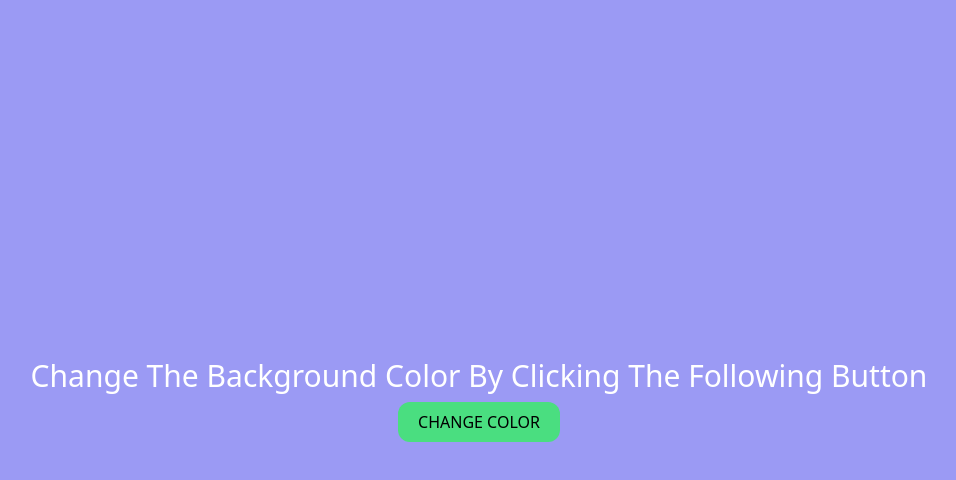
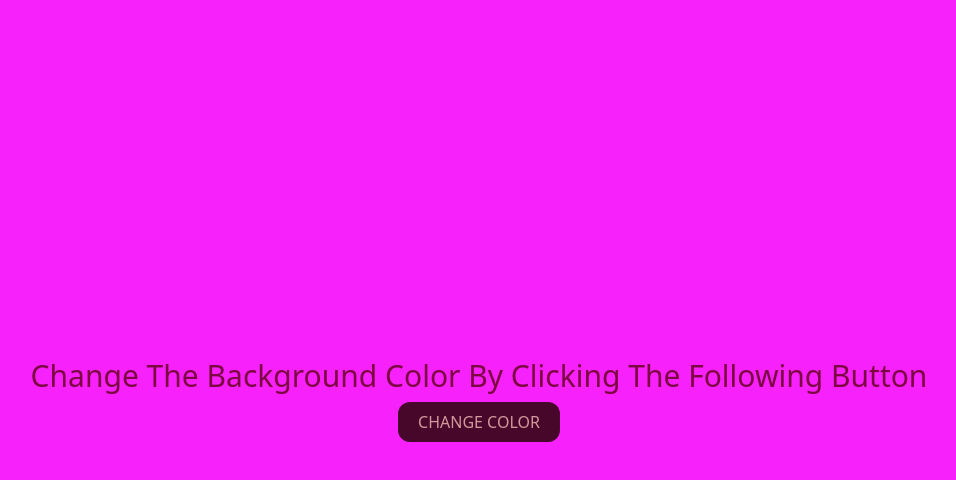
Before and after one commit to HasanBakar/Changing_backgrond_with_click_Button, a plain HTML site: page index.html in a window 1280 px wide. Both pictures are taken after a click on the button "CHANGE COLOR". Shown: the whole page, without its empty margins (161-1117 px from the left). Drawn offline with nearby package versions, Linux system fonts and the light colour scheme.

Commit message:
added rgb color generator function

```diff
--- a/index.html
+++ b/index.html
@@ -12,7 +12,8 @@
     <body>
         <section>
             <div class="flex flex-col items-center justify-center h-screen w-screen">
-                <h1 id="text_color" class="font-medium text-3xl shadow-sky-500">Change The Background Color By
+                <h1 id="text_color" class="font-medium text-3xl shadow-sky-500 text-center">Change The Background Color
+                    By
                     Clicking
                     The Following Button
                 </h1>
--- a/index.js
+++ b/index.js
@@ -1,5 +1,24 @@
+// RGA color generator function
+function RGAColorGenerator() {
+    const red = Math.floor(Math.random() * 255);
+    const green = Math.floor(Math.random() * 255);
+    const blue = Math.floor(Math.random() * 255);
+
+    return `rgb(${red}, ${green}, ${blue})`;
+}
+
+// Event Handler with id selector
 document.getElementById('btn_button').addEventListener('click', function () {
-    document.body.style.backgroundColor = 'rgba(121, 120, 241, 0.74)';
+    // set background Color html body
+    document.body.style.backgroundColor = RGAColorGenerator();
+    // select h1 tag with text_color id
     const textColor = document.getElementById('text_color');
-    textColor.style.color = 'white';
+    // set textColor with color generator function
+    textColor.style.color = RGAColorGenerator();
+    // select button with id btn_button
+    const buttonColor = document.getElementById('btn_button');
+    // set button backgroundColor with function
+    buttonColor.style.backgroundColor = RGAColorGenerator();
+    // set button textColor with function
+    buttonColor.style.color = RGAColorGenerator();
 });
```
